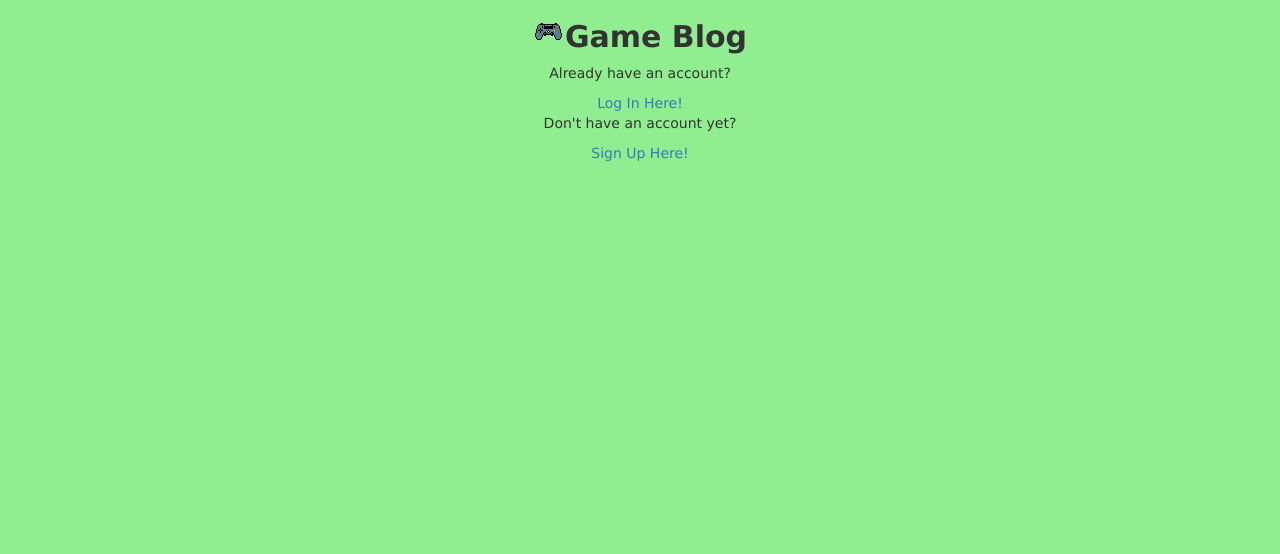
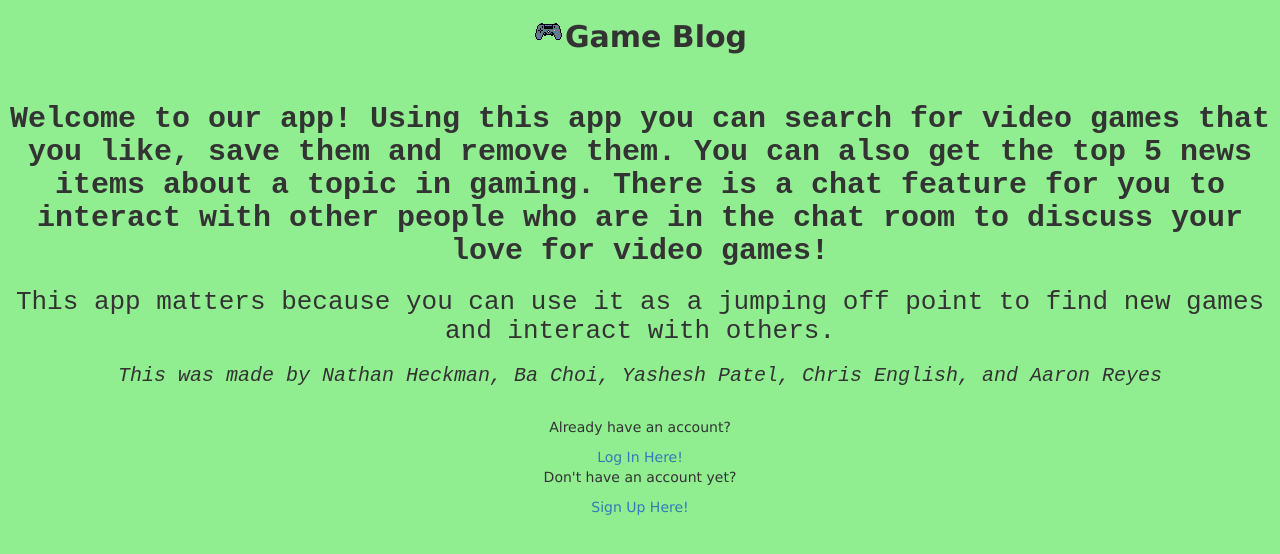
Before and after one commit to bachoij316/Group-3-Section-006--Game-Blog--Sprint2, a Flask app: page / in a window 1280 px wide. Shown: the top 554 px of the page. Run offline with Flask 2, Linux system fonts and the light colour scheme; parts of the project's set-up code (start-up, migrations or seed data) failed here and were passed over; some libraries are stand-ins or nearby versions.

Commit message:
Added landing page

```diff
--- a/static/style.css
+++ b/static/style.css
@@ -107,12 +107,29 @@ h5 {
 
 #messages {
     margin: auto;
-    padding:4px;
+    padding: 4px;
     background-color: beige;
     width: 500px;
     height: 225px;
     overflow-x: hidden;
     overflow-y: auto;
-    text-align:justify;
+    text-align: justify;
     border-style: double;
 }
+
+.landing_header {
+    font-family: 'Courier New', Courier, monospace;
+    font-weight: bold;
+    font-size: 30px;
+}
+
+.landing_purpose {
+    font-family: 'Courier New', Courier, monospace;
+    font-size: 26px;
+}
+
+.landing_people {
+    font-family: 'Courier New', Courier, monospace;
+    font-size: 20px;
+    font-style: italic;
+}
--- a/templates/index.html
+++ b/templates/index.html
@@ -14,6 +14,19 @@
         <img class="controller" src="static/favicon-32x32.png" />
         <h2 class="game-blog"> Game Blog </h2>
     </div>
+    <br>
+    <h2 class="landing_header">Welcome to our app! Using this app you can search for video games that you like, save
+        them and remove them.
+        You can also get the top 5 news items about a topic in gaming. There is a chat feature for you to interact
+        with other people who are in the chat room to discuss your love for video games!
+    </h2>
+    <h2 class="landing_purpose">
+        This app matters because you can use it as a jumping off point to find new games and interact with others.
+    </h2>
+    <h3 class="landing_people">
+        This was made by Nathan Heckman, Ba Choi, Yashesh Patel, Chris English, and Aaron Reyes
+    </h3>
+    <br>
     <p>Already have an account?</p>
     <a class="lr" href="{{url_for('login')}}"> Log In Here! </a>
 
```
